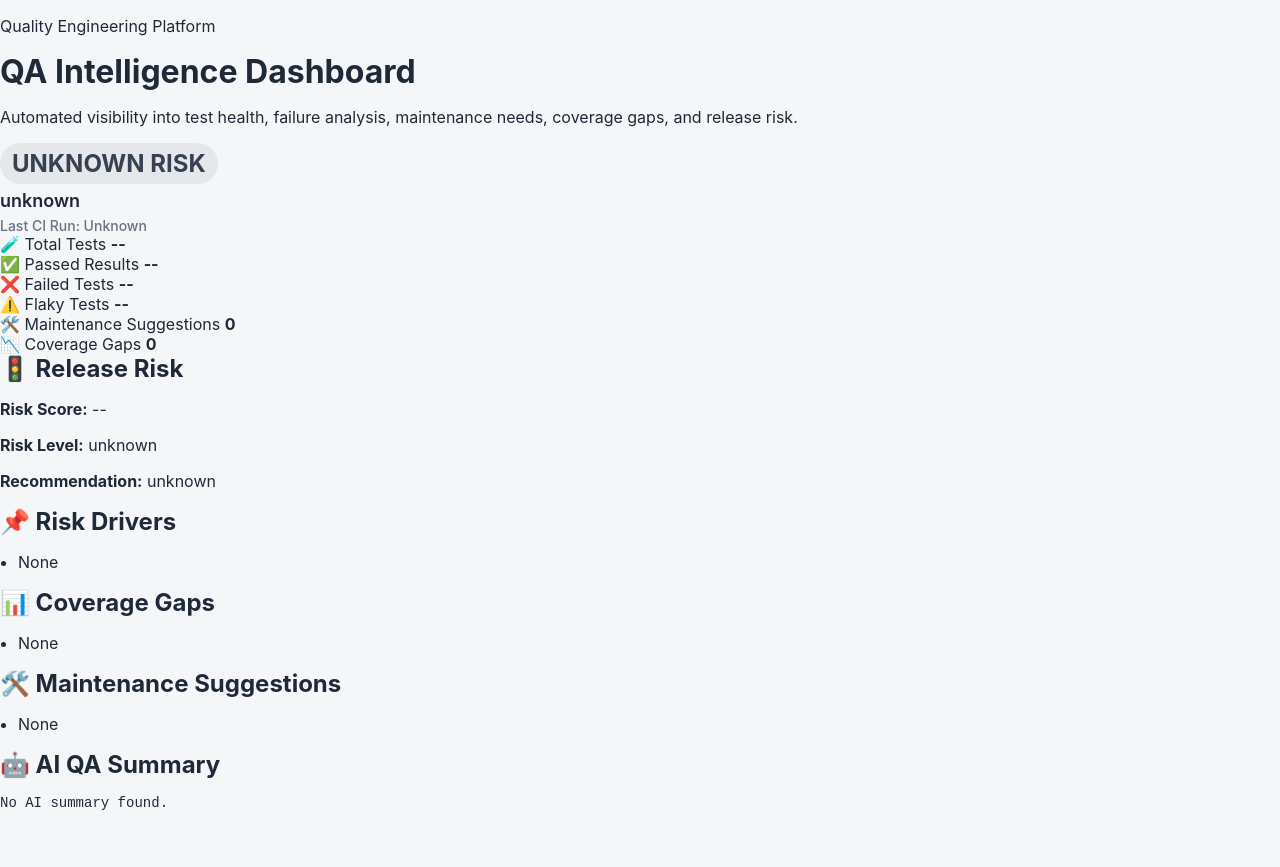
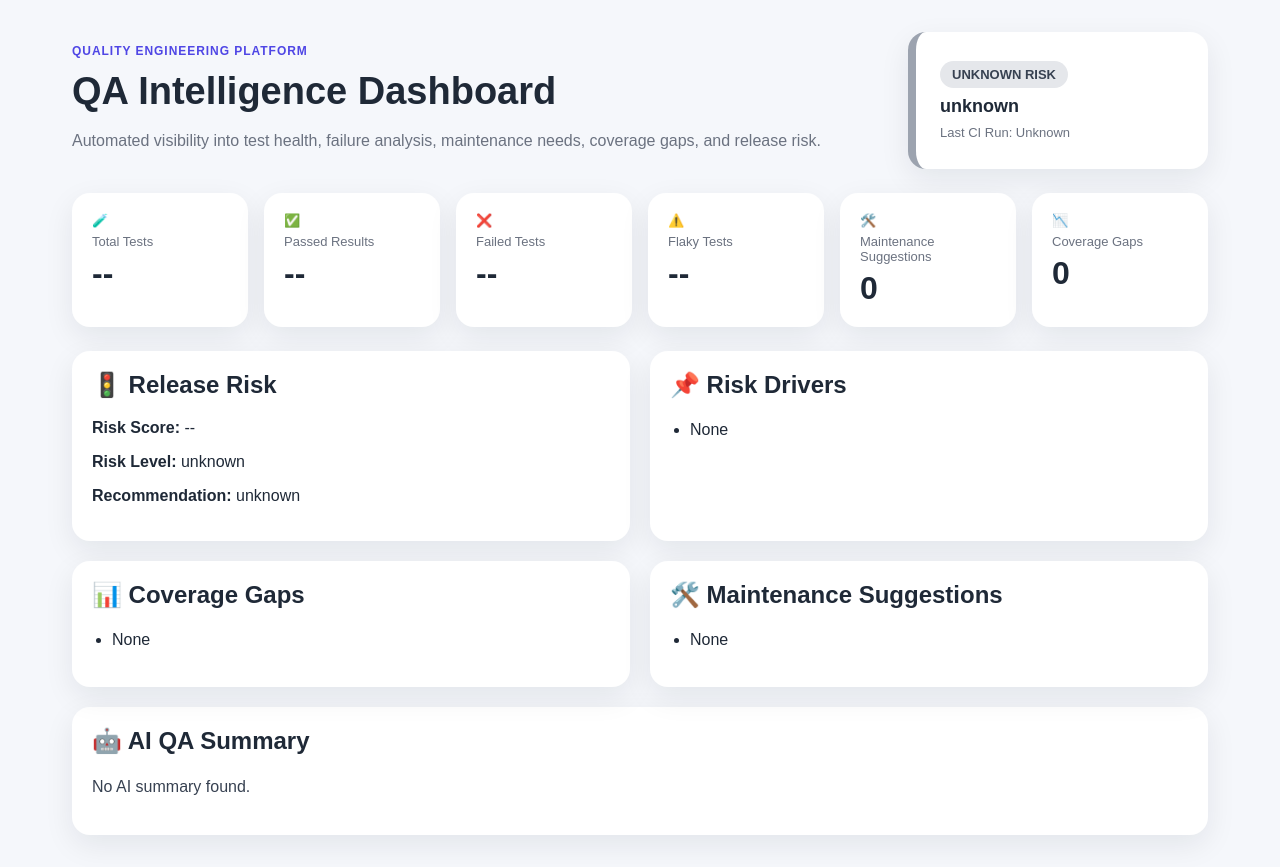
Before and after one commit to desmonddouglas/qa-playwright-framework, a website: page dashboard/index.html in a window 1280 px wide. Before the commit the page ends 828 px from the top, so only its background shows below. Drawn offline with Linux system fonts and the light colour scheme; no server answers.

Commit message:
Restore clean dashboard layout

```diff
--- a/dashboard/styles.css
+++ b/dashboard/styles.css
@@ -1,63 +1,83 @@
-/* Base */
+* {
+  box-sizing: border-box;
+}
+
 body {
-  font-family: -apple-system, BlinkMacSystemFont, "Segoe UI", Roboto, sans-serif;
-  background: #f5f6f8;
   margin: 0;
-  padding: 0;
+  font-family: Arial, Helvetica, sans-serif;
+  background: #f5f7fb;
   color: #1f2937;
 }
 
-h1, h2 {
-  margin: 0 0 10px 0;
+.dashboard {
+  max-width: 1200px;
+  margin: 0 auto;
+  padding: 32px;
 }
 
-.container {
-  max-width: 1200px;
-  margin: 40px auto;
-  padding: 0 20px;
+.hero {
+  display: flex;
+  justify-content: space-between;
+  gap: 24px;
+  align-items: stretch;
+  margin-bottom: 24px;
 }
 
-/* Cards */
-.card {
-  background: #ffffff;
-  border-radius: 16px;
-  padding: 20px;
-  box-shadow: 0 10px 20px rgba(0,0,0,0.05);
-  margin-bottom: 20px;
+.eyebrow {
+  text-transform: uppercase;
+  font-size: 12px;
+  font-weight: 700;
+  color: #4f46e5;
+  letter-spacing: 0.08em;
 }
 
-/* 🔥 RELEASE STATUS (FIXED CLEAN TWO ROW LAYOUT) */
-#releaseStatus {
-  display: flex;
-  flex-direction: column;   /* stack rows */
-  align-items: flex-start;  /* left align */
-  gap: 6px;
+h1 {
+  font-size: 38px;
+  margin: 8px 0;
 }
 
-/* Row 1: Risk + Recommendation */
-#releaseStatus .badge {
-  font-size: 24px;
-  font-weight: 700;
-  display: inline-block;
+.subtitle {
+  max-width: 760px;
+  color: #6b7280;
+  line-height: 1.5;
 }
 
-#releaseStatus .recommendation {
-  font-size: 18px;
-  font-weight: 600;
+.status-card {
+  min-width: 300px;
+  max-width: 360px;
+  background: white;
+  border-radius: 18px;
+  padding: 24px;
+  box-shadow: 0 10px 30px rgba(15, 23, 42, 0.08);
+  border-left: 8px solid #9ca3af;
+
+  display: flex;
+  flex-direction: column;
+  justify-content: center;
+  align-items: flex-start;
+  gap: 8px;
+  text-align: left;
 }
 
-/* Row 2: Timestamp */
-.timestamp {
-  font-size: 14px;
-  color: #6b7280;
-  font-weight: 500;
+.status-low {
+  border-left-color: #16a34a;
 }
 
-/* Risk badges */
+.status-medium {
+  border-left-color: #f59e0b;
+}
+
+.status-high {
+  border-left-color: #dc2626;
+}
+
 .badge {
+  display: inline-block;
   padding: 6px 12px;
   border-radius: 999px;
-  display: inline-block;
+  font-size: 13px;
+  font-weight: 800;
+  text-transform: uppercase;
 }
 
 .badge-low {
@@ -66,8 +86,8 @@ h1, h2 {
 }
 
 .badge-medium {
-  background: #fef9c3;
-  color: #854d0e;
+  background: #fef3c7;
+  color: #92400e;
 }
 
 .badge-high {
@@ -80,44 +100,95 @@ h1, h2 {
   color: #374151;
 }
 
-/* Metrics grid */
-.metrics {
+.recommendation {
+  font-size: 18px;
+  font-weight: 700;
+}
+
+.timestamp {
+  font-size: 13px;
+  color: #6b7280;
+  font-weight: 500;
+}
+
+.metrics-grid {
   display: grid;
-  grid-template-columns: repeat(auto-fit, minmax(160px, 1fr));
+  grid-template-columns: repeat(6, 1fr);
   gap: 16px;
+  margin-bottom: 24px;
+}
+
+.metric-card,
+.panel {
+  background: white;
+  border-radius: 18px;
+  padding: 20px;
+  box-shadow: 0 10px 30px rgba(15, 23, 42, 0.08);
+}
+
+.metric-card {
+  display: flex;
+  flex-direction: column;
+  gap: 6px;
+}
+
+.metric-icon {
+  font-size: 20px;
+}
+
+.metric-card span {
+  color: #6b7280;
+  font-size: 13px;
+}
+
+.metric-card strong {
+  font-size: 32px;
+}
+
+.content-grid {
+  display: grid;
+  grid-template-columns: repeat(2, 1fr);
+  gap: 20px;
+}
+
+.panel h2 {
+  margin-top: 0;
+}
+
+.panel ul {
+  padding-left: 20px;
+}
+
+.panel li {
+  margin-bottom: 10px;
+  line-height: 1.4;
+}
+
+.full-width {
   margin-top: 20px;
 }
 
-.metric {
-  background: #ffffff;
-  border-radius: 12px;
-  padding: 16px;
-  text-align: center;
-  box-shadow: 0 5px 10px rgba(0,0,0,0.05);
+pre {
+  white-space: pre-wrap;
+  font-family: inherit;
+  color: #374151;
+  line-height: 1.5;
 }
 
-.metric-value {
-  font-size: 22px;
-  font-weight: 700;
+@media (max-width: 900px) {
+  .hero {
+    flex-direction: column;
   }
 
-.metric-label {
-  font-size: 14px;
-  color: #6b7280;
+  .status-card {
+    max-width: 100%;
   }
 
-/* Lists */
-ul {
-  padding-left: 18px;
+  .metrics-grid {
+    grid-template-columns: repeat(2, 1fr);
   }
 
-li {
-  margin-bottom: 6px;
+  .content-grid {
+    grid-template-columns: 1fr;
   }
-
-/* AI Summary */
-#aiSummary {
-  white-space: pre-wrap;
-  font-size: 14px;
-  line-height: 1.5;
 }
```
Lines whose indentation alone changed are shown as unchanged.
